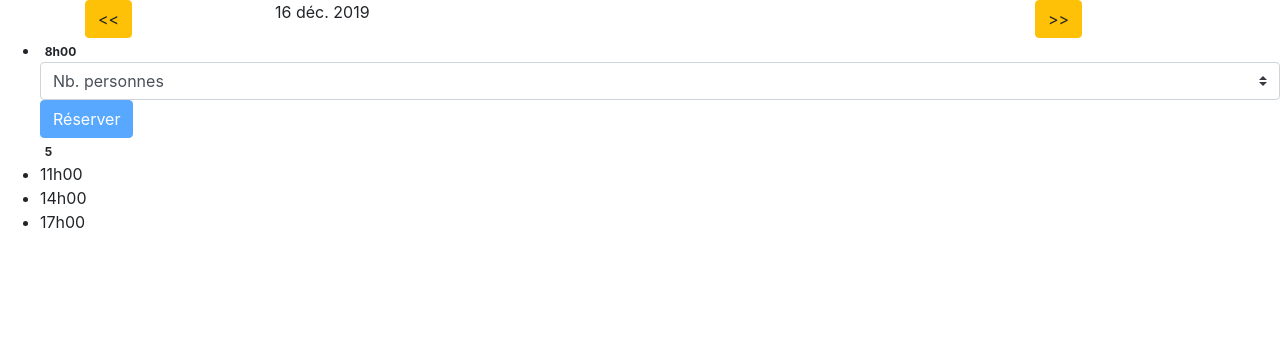
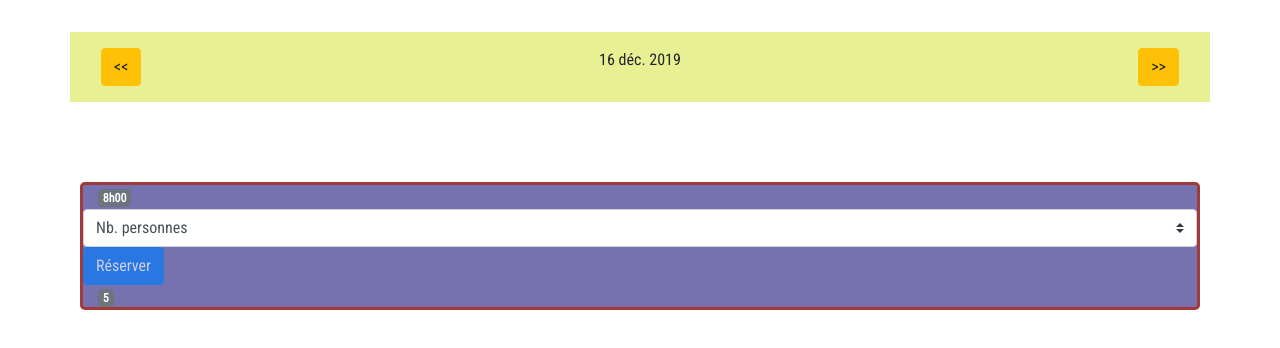
Before and after one commit to NiABCo/HTML-CSS, a website: page index.html in a window 1280 px wide. Drawn offline with nearby package versions, Linux system fonts and the light colour scheme.

Commit message:
added changes training

```diff
--- /dev/null
+++ b/assets/css/styles.css
@@ -0,0 +1,46 @@
+/**
+* styles.css: styles de base de l'application
+**/
+
+@import url('https://fonts.googleapis.com/css?family=Roboto+Condensed&display=swap');
+body{
+    font-family: 'Roboto Condensed', sans-serif;
+    font-size: 1em;
+}
+
+ul{    /*ul{} est un sélecteur qui fait référence à tous les <ul> du doc HTML*/
+    list-style-type: none;  /*list-style-type est un attribut */
+    padding: 0;
+} /*Tout cet ensemble s'appelle un règle (selecteur + attribut(s))*/
+
+#date-selector { /* Selector for an Identified element*/
+
+    background-color: rgba(207, 226, 39, 0.5);
+    margin-top: 2em;
+    margin-bottom: 2em;
+    padding: 1em; /*décale le texte de 3* 16 pixels*/
+
+}
+
+#date-selector div:nth-child(2){
+    text-align: center;
+}
+
+#date-selector div:last-child{
+    text-align: right;
+}
+
+.tour{ /*Selector for a class attribute */
+    height: 8em;
+    background-color: rgba(60, 55, 141, 0.7);
+    font-weight: bold;
+    color: whitesmoke;
+    border-radius: .3em;
+}
+
+.tour.bordered{ /*Attention aux espaces!!!*/
+    border: solid 3px rgb(163, 58, 58);
+    margin: 5em;
+    margin-left: 5em;
+
+}
--- a/index.html
+++ b/index.html
@@ -38,36 +38,30 @@
         <main>
              <ul>
                 <li class="tour bordered" id="Tour-1">
-                    <span class="badge">8h00</span>
-                    <form id="tour-form-1">
-                        <select class="custom-select lo" size="1" name="" id="valueToSelect">
-                            <option value="" disabled selected>Nb. personnes</option>
-                            <option value="1"></option>
-                            <option value="2"></option>
-                            <option value="3"></option>
-                            <option value="4"></option>
-                            <option value="5"></option>
-                        </select>
-                        <button type="button" disabled class="btn btn-primary">
+                    <div class="col-2">
+                        <span class="badge badge-secondary">8h00</span>
+                    </div>
+                    <div class="col-8"></div class>
+                        <form id="tour-form-1" >
+                            <select class="custom-select" size="1" name="Nb- personnes">
+                                <option value="Nb-personnes" disabled selected>Nb. personnes</option>
+                                <option value="1">1</option>
+                                <option value="2">2</option>
+                                <option value="3">3</option>
+                                <option value="4">4</option>
+                                <option value="5">5</option>
+                            </select>
+                        </div>
+                        <button type="button " disabled class="btn btn-primary" >
                             Réserver
                         </button>
-                    </form>
-                    <span class="badge">
-                        5
-                    </span>
+                        </form>
 
-
-                </li>
-
-                <li class="tour bordered" id="Tour-2">
-                    11h00
-                </li>
-                <li class="tour bordered" id="Tour-3">
-                    14h00
-                </li>
-
-                <li class="tour bordered" id="Tour-4">
-                    17h00
+                    <div class="col-2">
+                        <span class="badge badge-secondary">
+                         5
+                        </span>
+                    </div>
                 </li>
              </ul>
          </main>
```
Also changed, not shown: package.json (+8 -1 lines), 1 other file.
